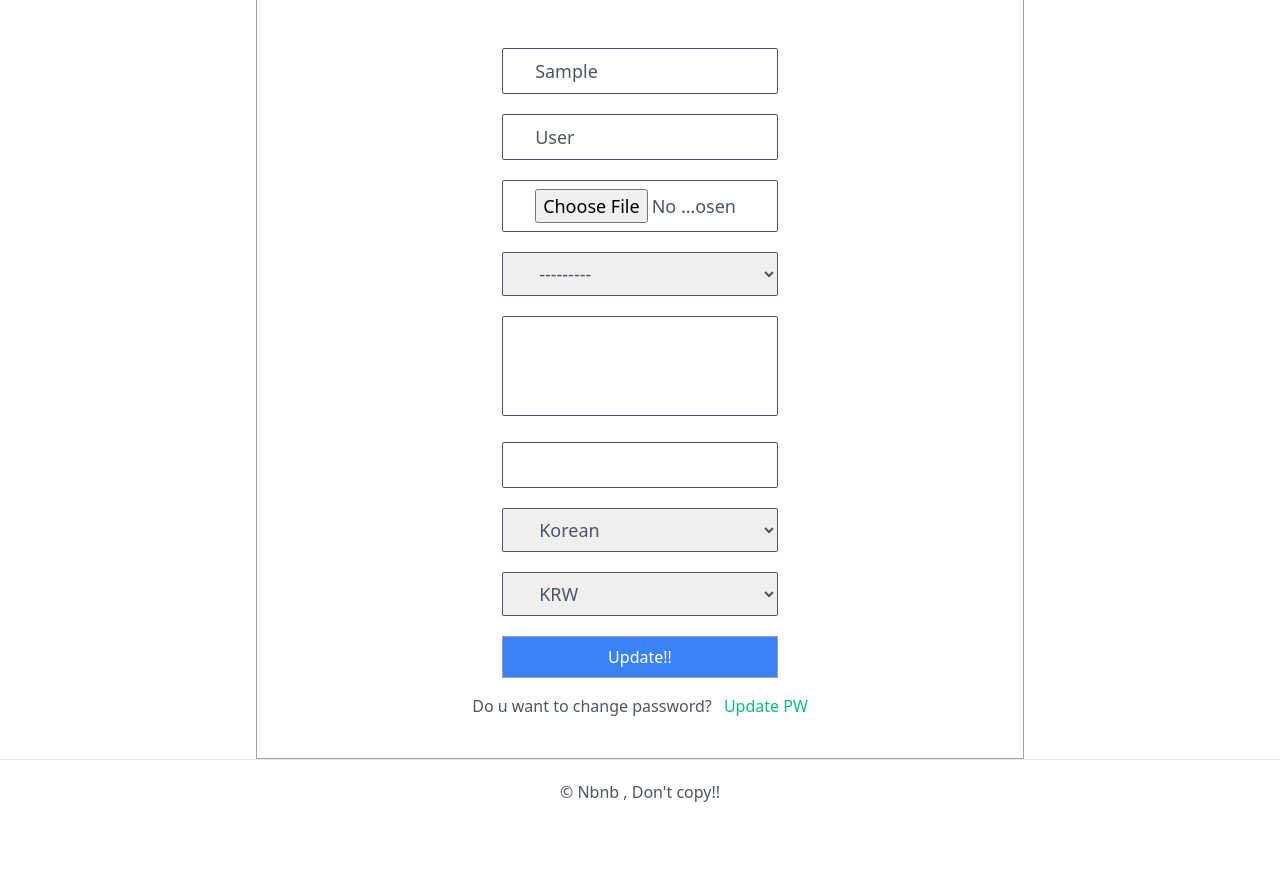
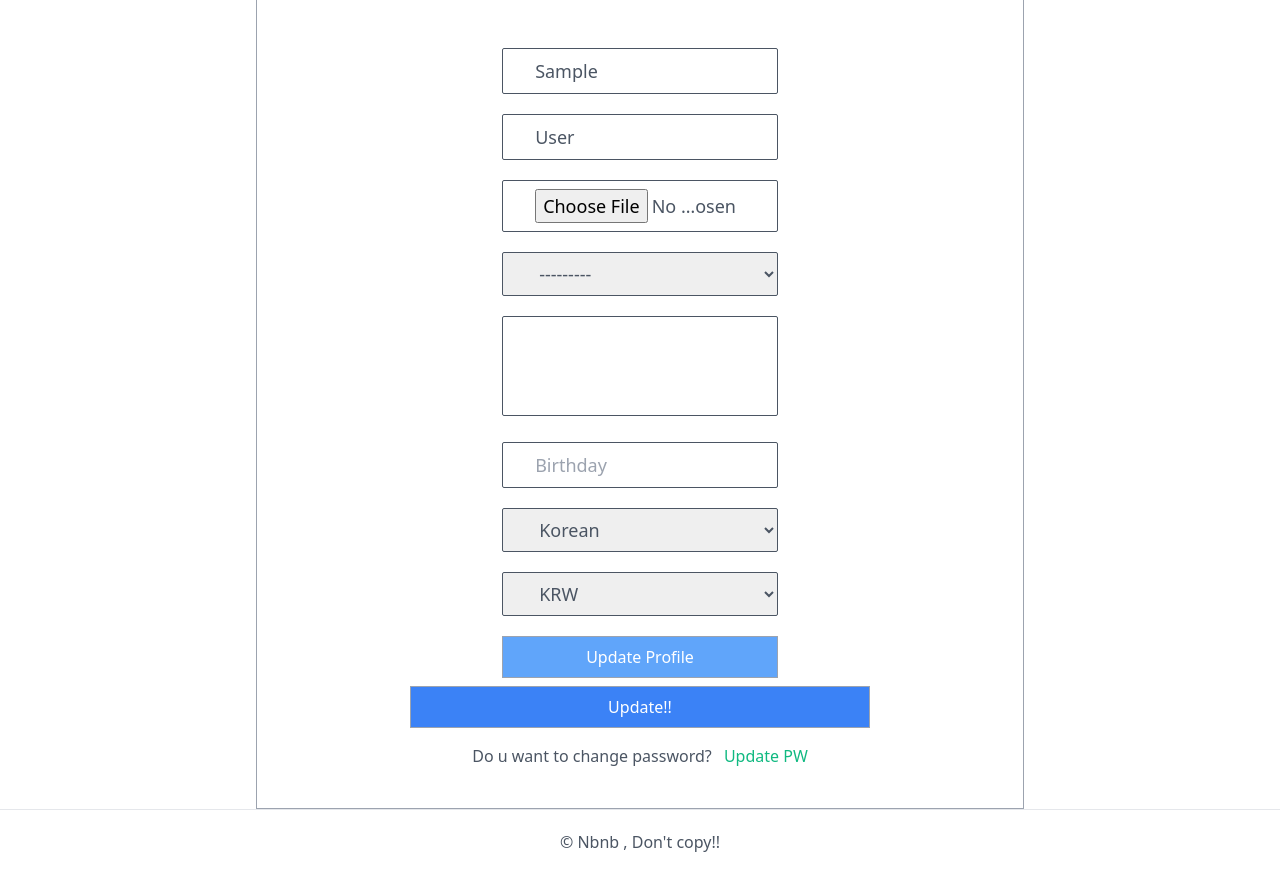
Before and after one commit to jy1987/airbnb-clone, a Django app: page /users/update-profile/ in a window 1280 px wide. Shown: the part 97-971 px from the top of the page. Before the commit the page ends 899 px from the top, so only its background shows below. Run offline with Django 3.2, Linux system fonts and the light colour scheme; the visitor is signed in with stand-in values (Sample User, id 1); style sheets or scripts are compiled from the project's sources; some libraries are stand-ins or nearby versions.

Commit message:
view of mixins : UserPassesTextMixin

```diff
--- a/templates/users/update-profile.html
+++ b/templates/users/update-profile.html
@@ -17,16 +17,10 @@
 <div class="container lg:w-3/5 mx-auto flex flex-col items-center py-10 border border-gray-400">
 
     <form  class="w-3/5 flex flex-col items-center border-gray-400" enctype="multipart/form-data" method="post" action="{% url "users:update" %}">
-        {% for field in form %}
-        <div class="input {% if field.errors %}has_error{% endif %}">
-            {{field}}
-            {% if field.errors %}
-                {% for error in field.errors %}
-                    <span class="text-red-700 font-medium text-sm">{{error}}</span>
-                {% endfor %}
-            {% endif %}
-        </div>
-        {% endfor %}
+
+
+            {% include 'mixins/form_author.html' with form=form cta="Update Profile"%}
+
 
     <button class="w-3/5 bg-blue-500 mt-2 px-8 py-2 border border-gray-400 text-white">Update!!</button>
     </form>
--- a/templates/users/user_detail.html
+++ b/templates/users/user_detail.html
@@ -40,7 +40,7 @@
          <h3>{{user_obj.first_name}}'s Room</h3>
          <div class="flex flex-wrap mt-5">
              {% for room in user_obj.rooms.all %}
-                 {% include 'partials/room_card.html' with room=room %}
+                 {% include 'mixins/room_card.html' with room=room %}
 
              {% endfor %}
              </div>
--- a/users/views.py
+++ b/users/views.py
@@ -3,14 +3,15 @@
 from django.shortcuts import render, redirect, reverse
 from django.contrib.auth import authenticate, login, logout
 from django.contrib.auth.views import PasswordChangeView
+from django.contrib.messages.views import SuccessMessageMixin
 from django.urls import reverse_lazy
 from django.views.generic import FormView, DetailView
-from . import forms
+from . import forms, mixins
 
 # Create your views here.
 
 
-class LoginView(FormView):
+class LoginView(mixins.LoggedOutOnlyView, FormView):
 
     template_name = "users/login.html"
     form_class = forms.LoginForm
@@ -30,7 +31,7 @@
     return redirect(reverse("core:home"))
 
 
-class SignUpView(FormView):
+class SignUpView(mixins.LoggedOutOnlyView, FormView):
     template_name = "users/signup.html"
     form_class = forms.SignUpForm
     success_url = reverse_lazy("core:home")
@@ -53,9 +54,10 @@
     context_object_name = "user_obj"
 
 
-class UserUpdateView(UpdateView):
+class UserUpdateView(SuccessMessageMixin, UpdateView):
     model = models.User
     template_name = "users/update-profile.html"
+
     fields = (
         "first_name",
         "last_name",
@@ -66,9 +68,15 @@
         "language",
         "currency",
     )
+    success_message = "Profile Update!!"
 
     def get_object(self, queryset=None):
         return self.request.user
+
+    def get_form(self, form_class=None):
+        form = super().get_form(form_class=form_class)
+        form.fields["birthday"].widget.attrs = {"placeholder": "Birthday"}
+        return form
 
 
 """     def form_valid(self, form):
@@ -78,7 +86,8 @@
         return super().form_valid(form) """
 
 
-class UpdatePasswordView(PasswordChangeView):
+class UpdatePasswordView(SuccessMessageMixin, PasswordChangeView):
 
     template_name = "users/update-password.html"
+    success_message = "PassWord Update!"
     success_url = reverse_lazy("users:update")
```
Also changed, not shown: users/mixins.py (added, +13 -0 lines).
